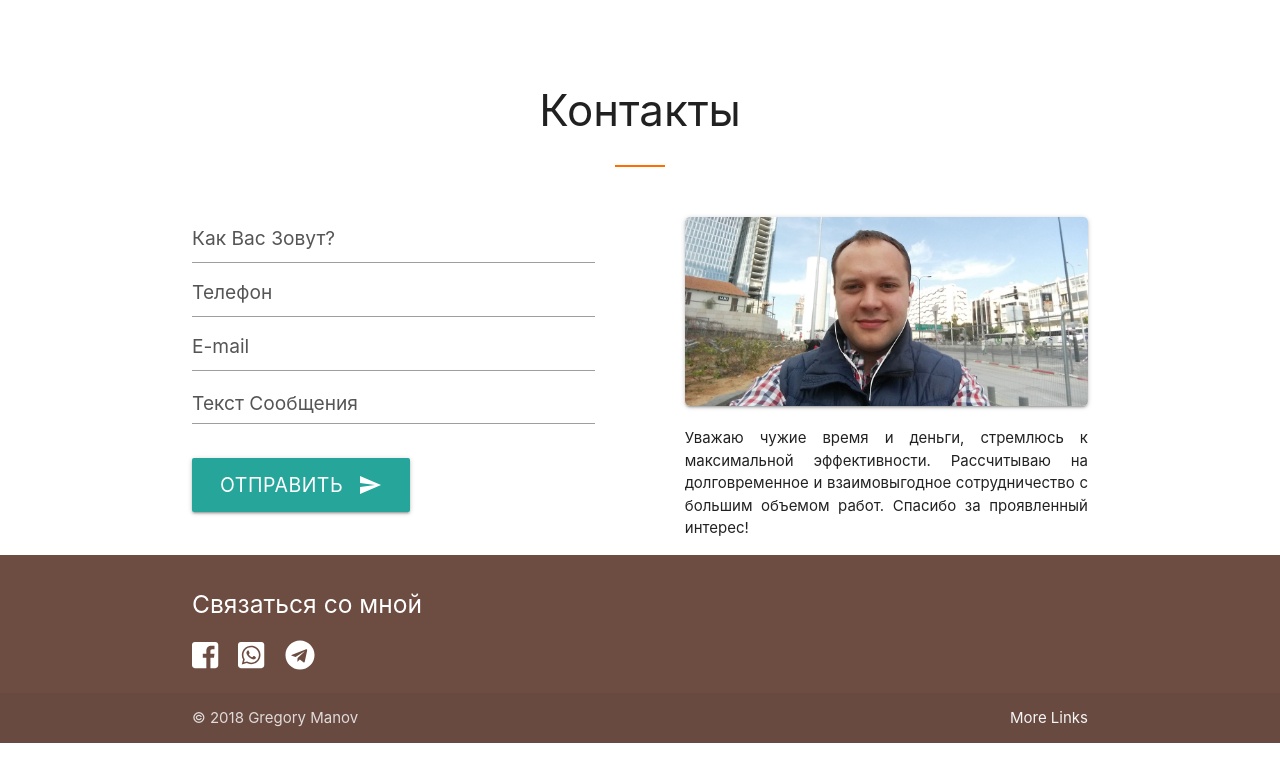
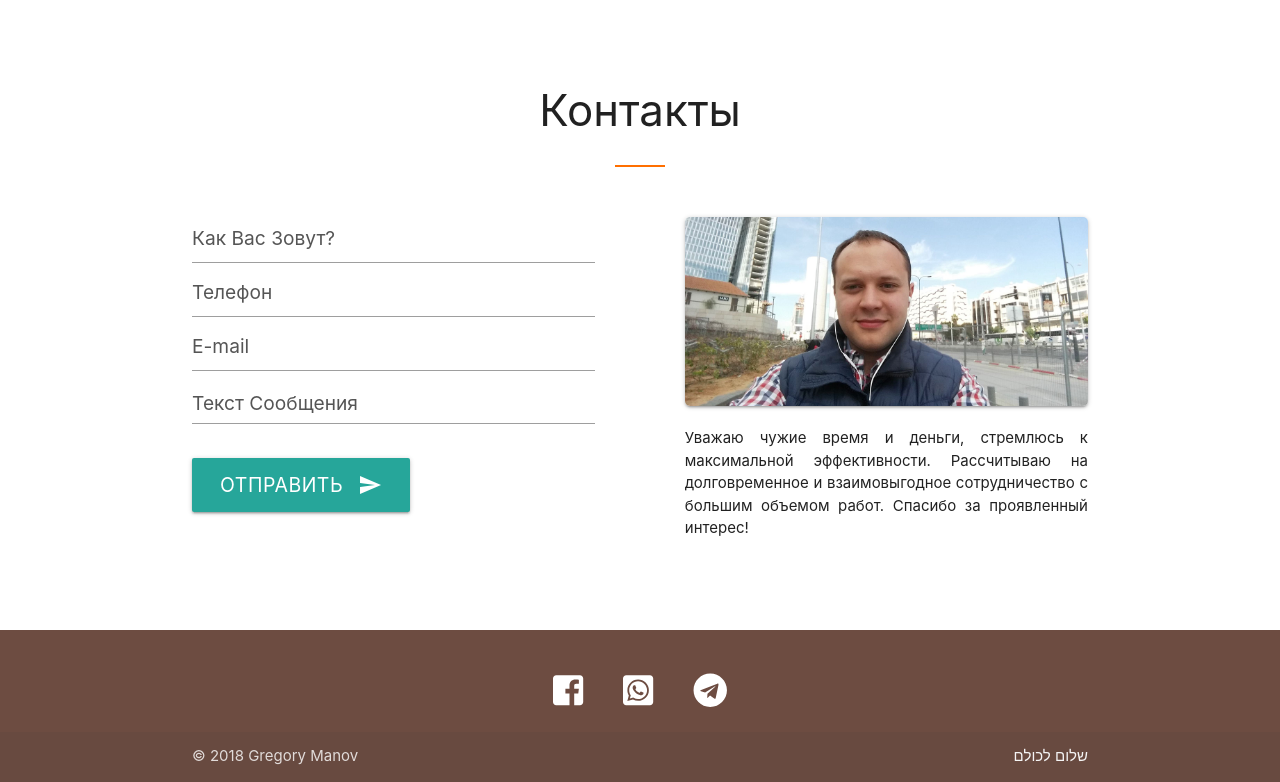
Before and after one commit to gregtlv/personal-2, a plain HTML site: page index.html in a window 1280 px wide. Shown: the part 1302-2084 px from the top of the page. Before the commit the page ends 2045 px from the top, so only its background shows below. Drawn offline with nearby package versions, Linux system fonts and the light colour scheme.

Commit message:
Personal

```diff
--- a/css/my-style.css
+++ b/css/my-style.css
@@ -175,16 +175,20 @@ hr {
 
 /*Footer*/
 
+	footer {
+		margin-top: 5em;
+	}
+
 	.contacts__social__icons {
 		display: flex;
 		flex-direction: row;
-		/*justify-content: center;*/
-		text-align: left;
+		justify-content: center;
+		/*text-align: left;*/
 	}
 
 	.contacts__social__item {
-		font-size: 2em;
-		margin: 0 20px 0 0;
+		font-size: 2.3em;
+		margin: 0 20px 0 20px;
 }
 	.contacts__social__icons a {
 		transition: all 0.5s;
@@ -195,7 +199,10 @@ hr {
 		transition: all 0.5s;
 		color: #ff6f00;
 	}
+	.footer__title {
+		display: none;
 
+	}
 
 
 @media screen and (max-width: 768px) {
--- a/index.html
+++ b/index.html
@@ -214,7 +214,6 @@
 
 		<!-- Footer -->
 
-		<footer>
 
 		<footer class="page-footer brown darken-1">
           <div class="social_container container">
@@ -229,12 +228,12 @@
           <div class="footer-copyright">
             <div class="container">
             © 2018 Gregory Manov
-            <a class="grey-text text-lighten-4 right" href="#!">More Links</a>
+            <a class="grey-text text-lighten-4 right" target="_blank" href="https://he.wikipedia.org/wiki/%D7%99%D7%A9%D7%A8%D7%90%D7%9C">שלום לכולם</a>
             </div>
           </div>
         </footer>
 
-		</footer>
+
 
       <script src="https://cdnjs.cloudflare.com/ajax/libs/materialize/1.0.0-beta/js/materialize.min.js"></script>
 
```
